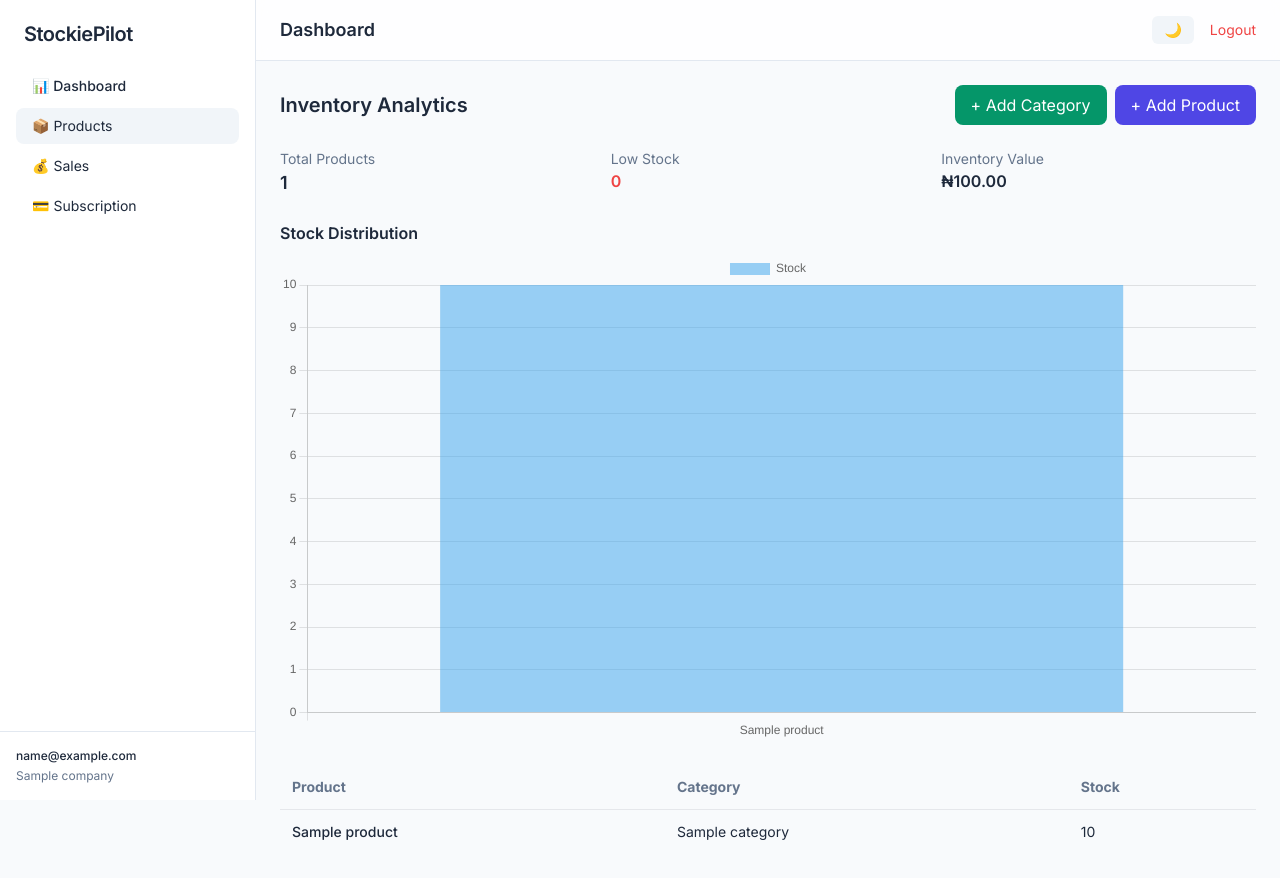
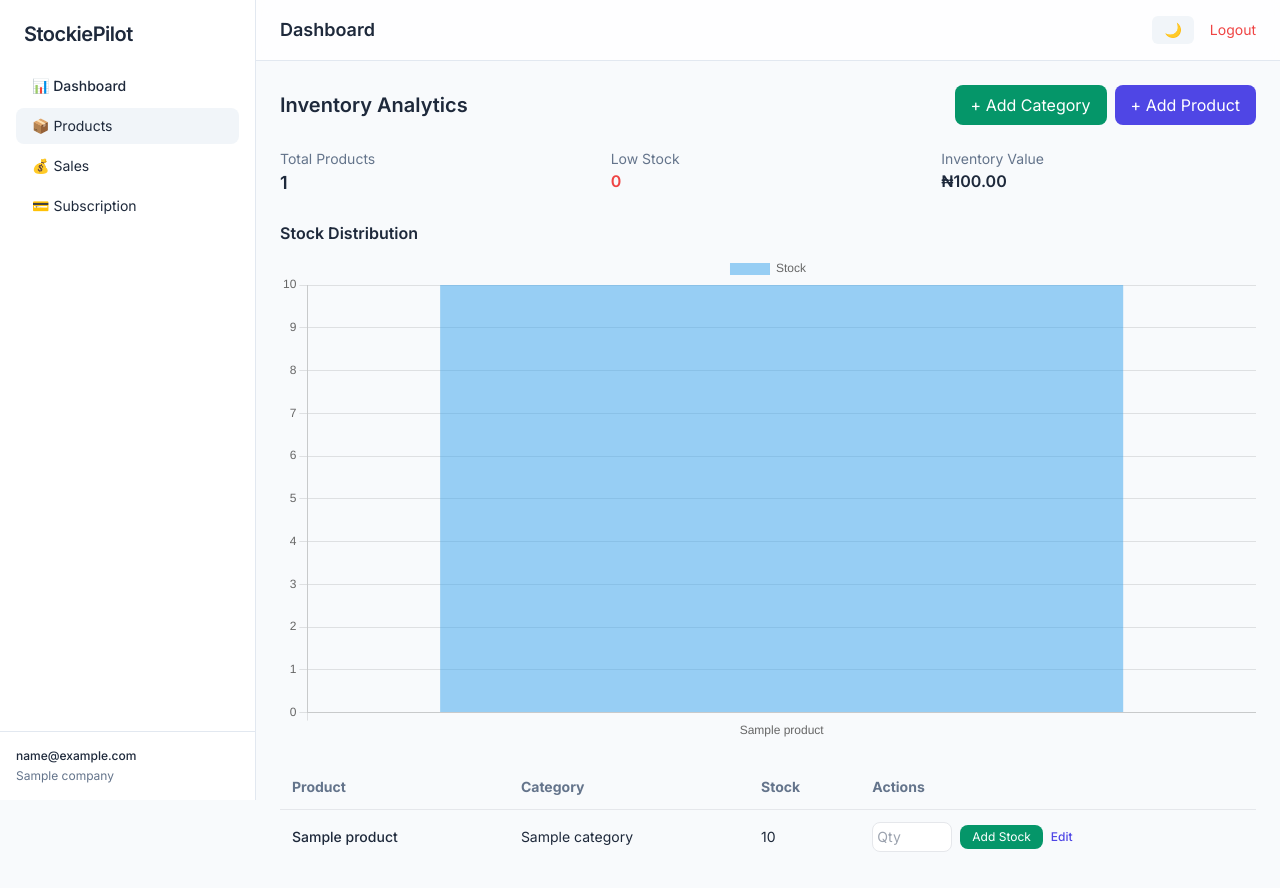
Before and after one commit to oluwatosinjegede/stockiepilot, a Django app: page /products/ in a window 1280 px wide. Before the commit the page ends 840 px from the top, so only its background shows below. Run offline with Django 5.2, Linux system fonts and the light colour scheme; a user stored in the database is signed in; tables that the repository leaves empty hold one stand-in row (values such as "Sample post"); some libraries are stand-ins or nearby versions.

Commit message:
refactor to edit products and prevent deplicate products

```diff
--- a/apps/products/views.py
+++ b/apps/products/views.py
@@ -36,6 +36,9 @@ def products_view(request):
 
         if action == "create_category":
             return _create_category(request)
+
+        if action == "add_stock":
+            return _add_stock(request, company)
 
         return _create_product(request, company)
 
@@ -101,8 +104,28 @@ def _create_product(request, company):
 
     category = Category.objects.filter(id=category_id).first() if category_id else None
 
-    if Product.objects.filter(company=company, name__iexact=name).exists():
-        messages.error(request, "Product already exists.")
+    existing_product = Product.objects.filter(company=company, name__iexact=name).first()
+    if existing_product:
+        existing_product.quantity = (existing_product.quantity or 0) + quantity
+        existing_product.selling_price = price
+        existing_product.cost_price = cost_price
+        if category:
+            existing_product.category = category
+        if description:
+            existing_product.description = description
+        existing_product.save(
+            update_fields=[
+                "quantity",
+                "selling_price",
+                "cost_price",
+                "category",
+                "description",
+            ]
+        )
+        messages.success(
+            request,
+            f"Added {quantity} unit(s) to {existing_product.name}. Current stock: {existing_product.quantity}.",
+        )
         return redirect("products")
 
     # SKU
@@ -129,6 +152,35 @@ def _create_product(request, company):
     messages.success(request, "Product created.")
     return redirect("products")
 
+def _add_stock(request, company):
+    product_id = request.POST.get("product_id")
+    quantity_input = request.POST.get("stock_quantity", "").strip()
+
+    if not product_id:
+        messages.error(request, "Product is required.")
+        return redirect("products")
+
+    try:
+        quantity_to_add = int(quantity_input)
+        if quantity_to_add <= 0:
+            raise ValueError
+    except (TypeError, ValueError):
+        messages.error(request, "Enter a valid stock quantity greater than 0.")
+        return redirect("products")
+
+    product = Product.objects.filter(id=product_id, company=company).first()
+    if not product:
+        messages.error(request, "Product not found.")
+        return redirect("products")
+
+    product.quantity = (product.quantity or 0) + quantity_to_add
+    product.save(update_fields=["quantity"])
+
+    messages.success(
+        request,
+        f"Added {quantity_to_add} unit(s) to {product.name}. Current stock: {product.quantity}.",
+    )
+    return redirect("products")
 
 # =========================
 # CATEGORY
@@ -205,7 +257,20 @@ def edit_product(request, product_id):
     if request.method == "POST":
 
         try:
-            product.name = request.POST.get("name")
+            name = request.POST.get("name", "").strip()
+            if not name:
+                raise ValueError("name_required")
+
+            duplicate_exists = Product.objects.filter(
+                company=company,
+                name__iexact=name
+            ).exclude(id=product.id).exists()
+
+            if duplicate_exists:
+                messages.error(request, "A product with this name already exists.")
+                return redirect("edit_product", product_id=product.id)
+
+            product.name = name
             product.selling_price = Decimal(request.POST.get("price"))
             product.quantity = int(request.POST.get("quantity"))
             product.cost_price = Decimal(request.POST.get("cost_price"))
--- a/templates/products.html
+++ b/templates/products.html
@@ -73,6 +73,9 @@
           <th class="p-3 text-left">Product</th>
           <th class="p-3 text-left">Category</th>
           <th class="p-3 text-left">Stock</th>
+          {% if request.user.role == "owner" or request.user.role == "staff" %}
+          <th class="p-3 text-left">Actions</th>
+          {% endif %}
         </tr>
       </thead>
 
@@ -92,10 +95,36 @@
               {{ p.quantity }}
             {% endif %}
           </td>
+          {% if request.user.role == "owner" or request.user.role == "staff" %}
+          <td class="p-3">
+            <form method="POST" class="flex gap-2 items-center">
+              {% csrf_token %}
+              <input type="hidden" name="action" value="add_stock">
+              <input type="hidden" name="product_id" value="{{ p.id }}">
+              <input
+                type="number"
+                name="stock_quantity"
+                min="1"
+                required
+                placeholder="Qty"
+                class="w-20 p-1 border rounded-lg dark:bg-slate-700"
+              >
+              <button
+                type="submit"
+                class="px-3 py-1 bg-emerald-600 text-white rounded-lg text-xs"
+              >
+                Add Stock
+              </button>
+              <a href="{% url 'edit_product' p.id %}" class="text-indigo-600 text-xs font-medium">
+                Edit
+              </a>
+            </form>
+          </td>
+          {% endif %}
         </tr>
         {% empty %}
         <tr>
-          <td colspan="3" class="text-center p-6 text-slate-400">
+          <td colspan="{% if request.user.role == "owner" or request.user.role == "staff" %}4{% else %}3{% endif %}" class="text-center p-6 text-slate-400">
             No products available
           </td>
         </tr>
@@ -117,6 +146,10 @@
   <div class="bg-white dark:bg-slate-800 p-6 rounded-xl w-full max-w-lg shadow-lg">
 
     <h3 class="text-lg font-semibold mb-4">Add Product</h3>
+
+    <p class="text-xs text-slate-500 mb-4">
+      Product names are unique per company. If this name already exists, this form will add to its stock instead of creating a duplicate.
+    </p>
 
     <form method="POST" class="space-y-4">
       {% csrf_token %}
@@ -266,5 +299,4 @@ function closeCategoryModal(){
 }
 </script>
 
-
 {% endblock %}
```
Also changed, not shown: templates/products/edit.html (+4 -4 lines).
